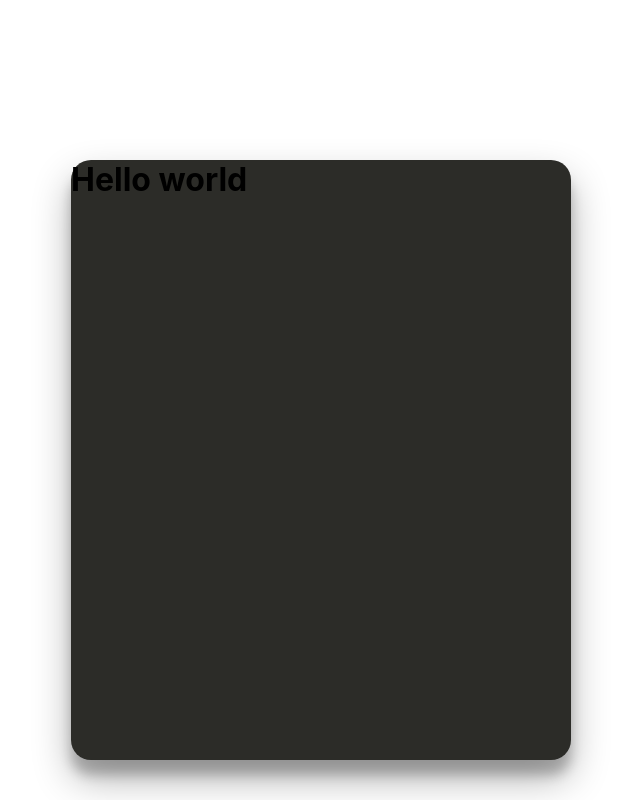
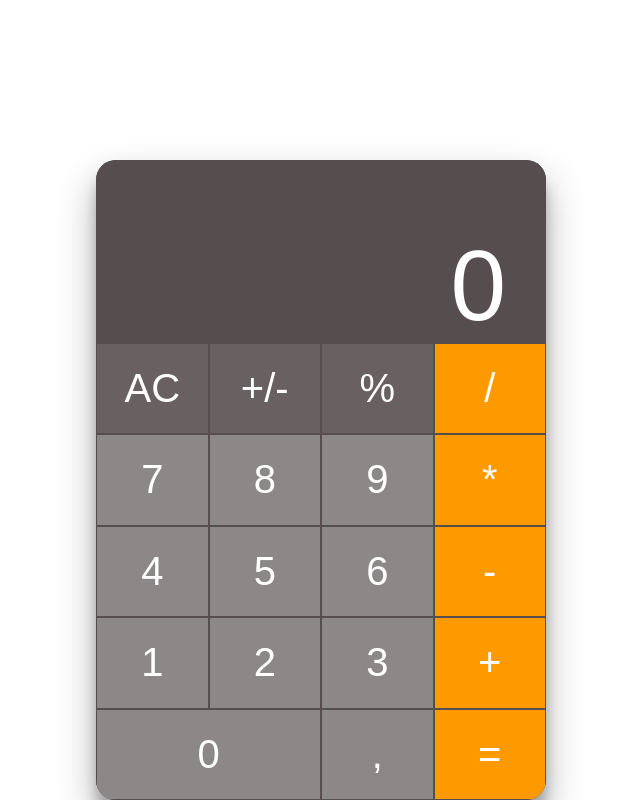
Before and after one commit to felixnguyen678/udt-frontend-test, a Next.js app: page / in a window 1280 px wide. Shown: the whole page, without its empty margins (319-959 px from the left). Built offline with nearby package versions, Linux system fonts and the light colour scheme.

Commit message:
Question 3 | basic calculator UI

```diff
--- a/pages/index.tsx
+++ b/pages/index.tsx
@@ -1,7 +1,34 @@
 import type { NextPage } from "next";
 
 const Home: NextPage = () => {
-  return <h1 className="c-calculator">Hello world</h1>;
+  return (
+    <div className="c-calculator">
+      <div className="c-calculator__screen">
+        <span className="c-screen__number">0</span>
+      </div>
+      <div className="c-calculator__keypad">
+        <button className="c-calculator__button--third">AC</button>
+        <button className="c-calculator__button--third">+/-</button>
+        <button className="c-calculator__button--third">%</button>
+        <button className="c-calculator__button--secondary">/</button>
+        <button className="c-calculator__button">7</button>
+        <button className="c-calculator__button">8</button>
+        <button className="c-calculator__button">9</button>
+        <button className="c-calculator__button--secondary">*</button>
+        <button className="c-calculator__button">4</button>
+        <button className="c-calculator__button">5</button>
+        <button className="c-calculator__button">6</button>
+        <button className="c-calculator__button--secondary">-</button>
+        <button className="c-calculator__button">1</button>
+        <button className="c-calculator__button">2</button>
+        <button className="c-calculator__button">3</button>
+        <button className="c-calculator__button--secondary">+</button>
+        <button className="c-calculator__button--large">0</button>
+        <button className="c-calculator__button">,</button>
+        <button className="c-calculator__button--secondary">=</button>
+      </div>
+    </div>
+  );
 };
 
 export default Home;
--- a/styles/Home.module.scss
+++ b/styles/Home.module.scss
@@ -1,16 +1,72 @@
-$primary-color: #2c2c28;
+$primaryColor: #564e4e;
+$numberButtonColor: #8d8888;
+$editButtonColor: #696161;
+$operatorButtonColor: #ff9900;
+$fontColor: white;
+$calculatorWidth: 450px;
+$calculatorHeight: 640px;
+$buttonPressedColor: #707070;
+
+$buttonHeight: $calculatorHeight / 7;
+
+
+
+@mixin buttonStyle {
+  width: 25%;
+  height: $buttonHeight;
+  background-color: $numberButtonColor;
+  font-size: 40px;
+  color: $fontColor;
+  border: 1px $primaryColor solid;
+  &:active {
+    background-color: $buttonPressedColor;
+  }
+}
 
 .c-calculator {
-  //position: absolute;
-  //top: 0;
-  //bottom: 0;
-  //right: 0;
-  //left: 0;
-  width: 500px;
-  height: 600px;
-  background-color: $primary-color;
+  overflow: hidden;
+  width: $calculatorWidth;
+  height: $calculatorHeight;
+  background-color: $primaryColor;
   margin: auto;
   margin-top: 160px;
   border-radius: 20px;
-  box-shadow: rgba(0, 0, 0, 0.3) 0px 19px 38px, rgba(0, 0, 0, 0.22) 0px 15px 12px;
+  box-shadow: rgb(0 0 0 / 30%) 0 19px 38px, rgb(0 0 0 / 22%) 0 15px 12px;
+
+  &__screen {
+    background-color: $primaryColor;
+    height: 2 * $buttonHeight;
+    padding-right: 40px;
+    display: flex;
+    align-items: end;
+    justify-content: end;
+
+
+    .c-screen__number {
+      font-size: 100px;
+      margin: 0;
+      color: $fontColor;
+      font-family: "Helvetica Neue";
+    }
+  }
+  &__keypad {
+    display: flex;
+    flex-wrap: wrap;
+    .c-calculator__button {
+      @include buttonStyle;
+      &--large {
+        @include buttonStyle;
+        width: 50%;
+      }
+      &--secondary {
+        @include buttonStyle;
+        background-color: $operatorButtonColor;
+      }
+      &--third {
+        @include buttonStyle;
+        background-color: $editButtonColor;
+      }
+    }
+
+  }
 }
```
